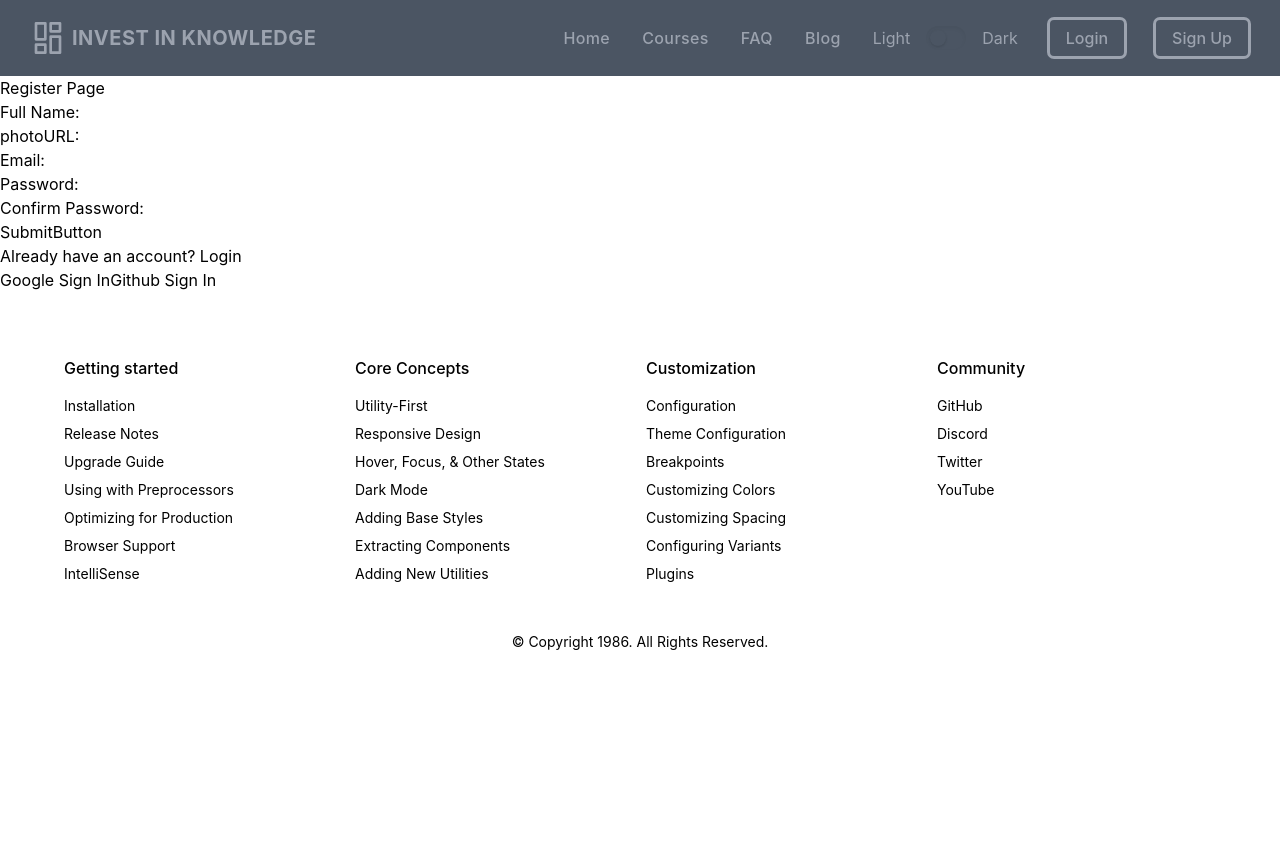
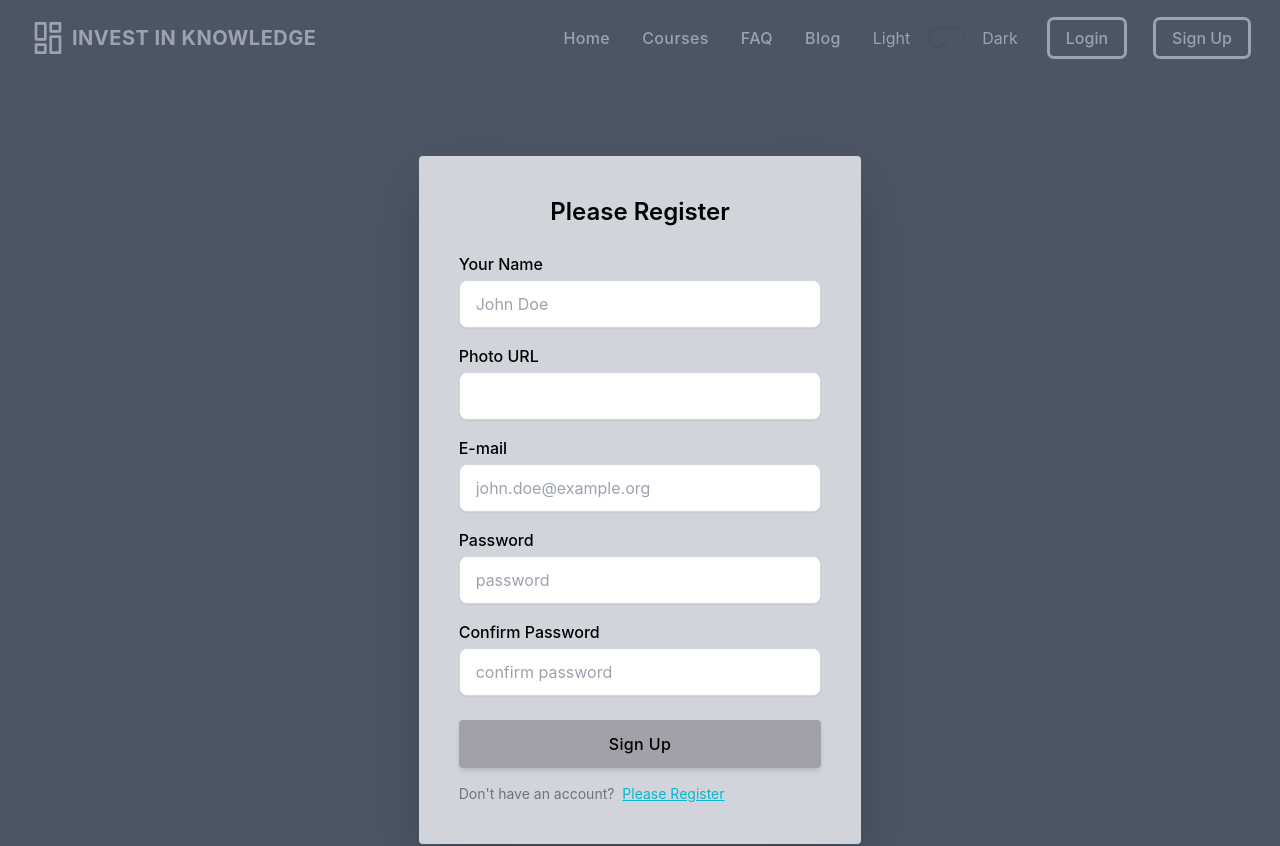
Before and after one commit to yusuf-khan-swd/invest-in-knowledge-client, a React (Create React App) app: page /register in a window 1280 px wide. Shown: the top 846 px of the page. Before the commit the page ends 800 px from the top, so only its background shows below. Built offline with nearby package versions, Linux system fonts and the light colour scheme; no server answers.

Commit message:
added register form

```diff
--- a/src/Pages/Login/Register/Register.js
+++ b/src/Pages/Login/Register/Register.js
@@ -5,6 +5,8 @@ import { useContext } from 'react';
 import toast from 'react-hot-toast';
 import { Link } from 'react-router-dom';
 import { AuthContext } from '../../../contexts/AuthProvider/AuthProvider';
+import googleLogo from '../../../assets/images/google.png';
+import githubLogo from '../../../assets/images/github.png';
 
 const Register = () => {
   const [errors, setErrors] = useState({
@@ -105,44 +107,141 @@ const Register = () => {
   };
 
   return (
-    <div>
-      <h2>Register Page</h2>
+    <div className='bg-gray-600 pb-8'>
+      <div className="container mx-auto">
+        <div className="px-4 py-16 mx-auto sm:max-w-xl md:max-w-full lg:max-w-screen-xl md:px-24 lg:px-8 lg:py-20">
+          <div className="flex flex-col items-center justify-between xl:flex-row">
+            <div className="w-full max-w-xl xl:px-8 xl:w-5/12 mx-auto">
+              <div className="bg-gray-300 rounded shadow-2xl p-7 sm:p-10">
+                <h3 className="mb-4 text-xl font-semibold sm:text-center sm:mb-6 sm:text-2xl">
+                  Please Register
+                </h3>
                 <form onSubmit={handleFormSubmit}>
-        <div>
-          <label htmlFor="name">Full Name: </label>
-          <input type="text" name='name' id='name' />
+                  <div className="mb-1 sm:mb-2">
+                    <label
+                      htmlFor="name"
+                      className="inline-block mb-1 font-medium"
+                    >
+                      Your Name
+                    </label>
+                    <input
+                      placeholder="John Doe"
+                      required
+                      type="text"
+                      className="flex-grow w-full h-12 px-4 mb-2 transition duration-200 bg-white border border-gray-300 rounded-lg shadow-sm appearance-none focus:border-2 focus:border-purple-500 focus:outline-none focus:shadow-outline"
+                      id="name"
+                      name="name"
+                    />
+                  </div>
+                  <div className="mb-1 sm:mb-2">
+                    <label
+                      htmlFor="photoURL"
+                      className="inline-block mb-1 font-medium"
+                    >
+                      Photo URL
+                    </label>
+                    <input
+                      placeholder=""
+                      type="text"
+                      className="flex-grow w-full h-12 px-4 mb-2 transition duration-200 bg-white border border-gray-300 rounded-lg shadow-sm appearance-none focus:border-2 focus:border-purple-500 focus:outline-none focus:shadow-outline"
+                      id="photoURL"
+                      name="photo"
+                    />
+                  </div>
+                  <div className="mb-1 sm:mb-2">
+                    <label
+                      htmlFor="email"
+                      className="inline-block mb-1 font-medium"
+                    >
+                      E-mail
+                    </label>
+                    <input
+                      placeholder="john.doe@example.org"
+                      required
+                      type="email"
+                      className="flex-grow w-full h-12 px-4 mb-2 transition duration-200 bg-white border border-gray-300 rounded-lg shadow-sm appearance-none focus:border-2 focus:border-purple-500 focus:outline-none focus:shadow-outline"
+                      id="email"
+                      name="email"
+                    />
+                  </div>
+                  <div className="mb-1 sm:mb-2">
+                    <label
+                      htmlFor="password"
+                      className="inline-block mb-1 font-medium"
+                    >
+                      Password
+                    </label>
+                    <input
+                      placeholder="password"
+                      required
+                      type="password"
+                      className="flex-grow w-full h-12 px-4 mb-2 transition duration-200 bg-white border border-gray-300 rounded-lg shadow-sm appearance-none focus:border-2 focus:border-purple-500 focus:outline-none focus:shadow-outline"
+                      id="password"
+                      name="password"
+                    />
+                  </div>
+                  <div className="mb-1 sm:mb-2">
+                    <label
+                      htmlFor="confirm"
+                      className="inline-block mb-1 font-medium"
+                    >
+                      Confirm Password
+                    </label>
+                    <input
+                      placeholder="confirm password"
+                      required
+                      type="password"
+                      className="flex-grow w-full h-12 px-4 mb-2 transition duration-200 bg-white border border-gray-300 rounded-lg shadow-sm appearance-none focus:border-2 focus:border-purple-500 focus:outline-none focus:shadow-outline"
+                      id="confirm"
+                      name="confirm"
+                    />
+                  </div>
+                  <div className='text-red-500'>
+                    {errors.registerError}
+                  </div>
+                  <div className="mt-4 mb-2 sm:mb-4">
+                    <button
+                      type="submit"
+                      className="inline-flex items-center justify-center w-full h-12 px-6 font-medium tracking-wide transition-colors duration-20 rounded shadow-md bg-zinc-400 hover:bg-zinc-500"
+                    >
+                      Sign Up
+                    </button>
+                  </div>
+                  <p className="text-xs text-gray-500 sm:text-sm">
+                    Don't have an account? <Link to='/register' className="text-cyan-500 underline pl-1 pr-2">Please Register</Link>
+                  </p>
+                </form>
+              </div>
+              <div className='mt-8'>
+                <div className='mb-5'>
+                  <button
+                    onClick={handleGoogleLogIn}
+                    className='inline-flex border w-full items-center justify-center py-2 px-4 font-medium transition-colors duration-200 rounded-lg text-gray-300 hover:bg-gray-700'
+                  >
+                    <img src={googleLogo} className="w-9 mr-2" alt="" />
+                    Google Sign Up
+                  </button>
+                  <div className='text-orange-500 mt-2 text-center'>
+                    {errors.googleError}
+                  </div>
                 </div>
                 <div>
-          <label htmlFor="photo">photoURL: </label>
-          <input type="text" name='photo' id='photo' />
+                  <button
+                    onClick={handleGithubLogIn}
+                    className='inline-flex border w-full items-center justify-center py-2 px-4 font-medium transition-colors duration-200 rounded-lg text-gray-300 hover:bg-gray-700'
+                  >
+                    <img src={githubLogo} className="w-9 mr-2" alt="" />
+                    Github Sign Up
+                  </button>
+                  <div className='text-orange-500 mt-2 text-center'>
+                    {errors.githubError}
                   </div>
-        <div>
-          <label htmlFor="email">Email: </label>
-          <input type="email" name='email' id='email' />
                 </div>
-        <div>
-          <label htmlFor="password">Password: </label>
-          <input type="password" name='password' id='password' />
               </div>
-        <div>
-          <label htmlFor="confirm">Confirm Password: </label>
-          <input type="password" name='confirm' id='confirm' />
             </div>
-        <div>
-          {errors.registerError}
           </div>
-        <div>
-          <button type='submit'>Submit</button>
-          <button type='button'>Button</button>
         </div>
-      </form>
-      <div>
-        Already have an account? <Link to='/login'>Login</Link>
       </div>
-      <button onClick={handleGoogleLogIn}>Google Sign In</button>
-      {errors.googleError}
-      <button onClick={handleGithubLogIn}>Github Sign In</button>
-      {errors.githubError}
     </div>
   );
 };
```
Lines whose indentation alone changed are shown as unchanged.
